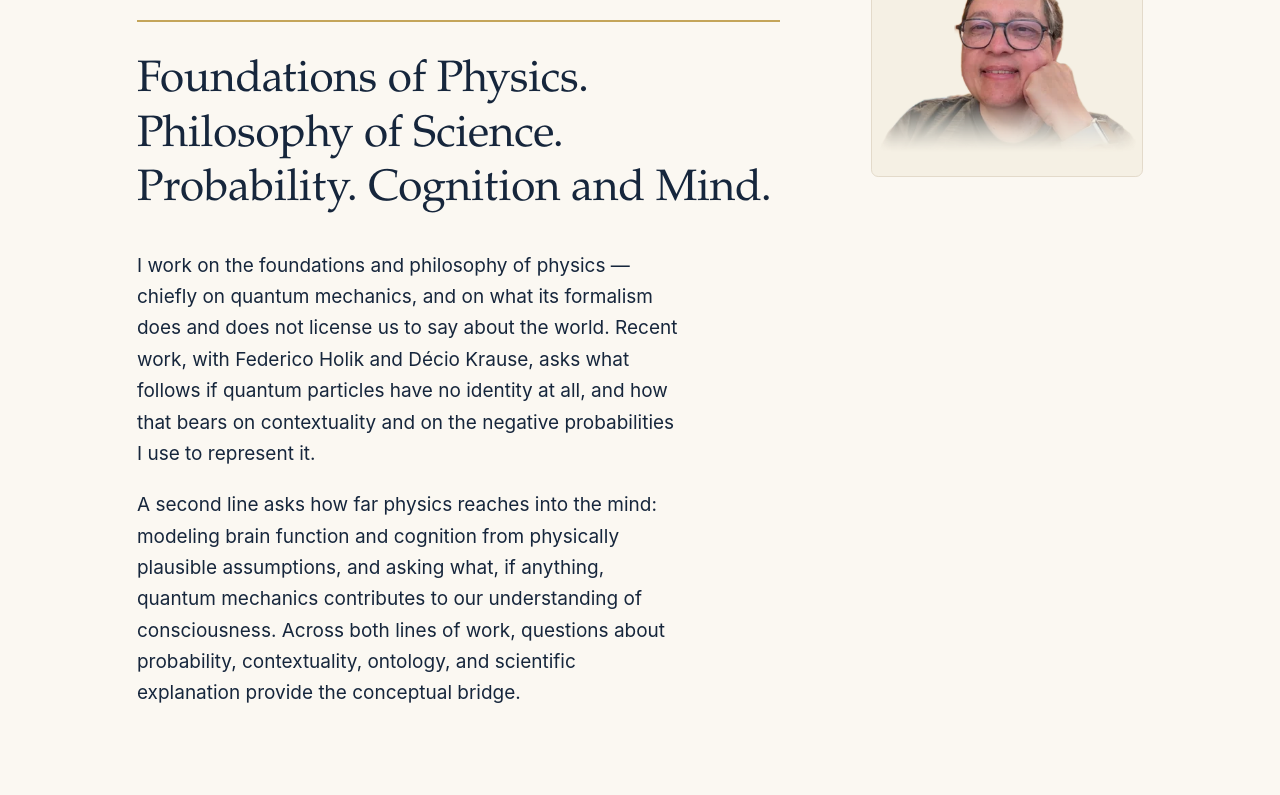
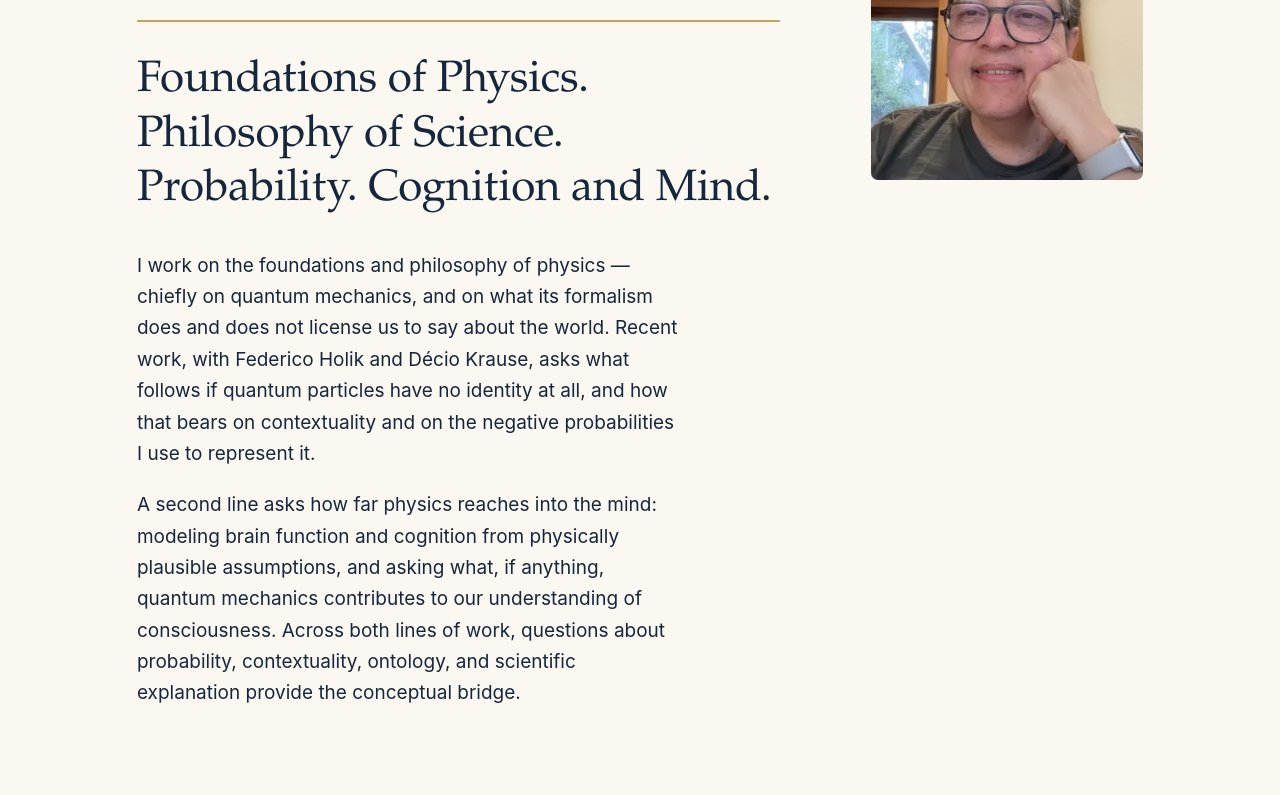
Before and after one commit to jacaciodebarros/jacaciodebarros.github.io, a plain HTML site: page index.html in a window 1280 px wide. Shown: the part 256-1051 px from the top of the page. Drawn offline with Linux system fonts and the light colour scheme.

Commit message:
Replace cut-out portrait with original-photo presentation
Co-Authored-By: Claude Opus 5 <noreply@anthropic.com>

```diff
--- a/assets/css/site.css
+++ b/assets/css/site.css
@@ -372,16 +372,13 @@ a:hover {
   margin-top: var(--space-sm);
 }
 
-/* Portrait: deliberately small and second in the visual order. On narrow
-   screens it drops below the text rather than sitting above it. */
+/* Portrait: an ordinary photograph, deliberately small and second in the visual
+   order. On narrow screens it drops below the text rather than sitting above it.
+   No panel, no border, no shadow — the photograph carries its own edges, and the
+   square keeps it from crowding the biography at any width. */
 .portrait {
   max-width: 13rem;
   margin: 0;
-  padding: 0.75rem 0.75rem 0.55rem;
-  overflow: hidden;
-  background: var(--cream-alt);
-  border: 1px solid var(--rule);
-  border-radius: 0.45rem;
 }
 
 /* From tablet up the grid column sets the size. */
@@ -392,10 +389,11 @@ a:hover {
 }
 
 .portrait img {
+  display: block;
   width: 100%;
-  background: transparent;
-  transform: scale(1.05);
-  transform-origin: center bottom;
+  height: auto;
+  aspect-ratio: 1 / 1;
+  border-radius: 0.45rem;
 }
 
 /* Entry points to the main sections. Hairline rules, not cards. */
--- a/index.html
+++ b/index.html
@@ -6,14 +6,14 @@
 <meta content="width=device-width, initial-scale=1" name="viewport"/>
 <title>J. Acacio de Barros — Professor of Philosophy, San Francisco State University</title>
 <meta content="J. Acacio de Barros, Professor of Philosophy at San Francisco State University. Foundations and philosophy of physics, probability and contextuality, mind and brain." name="description"/>
-<link href="https://jacaciodebarros.github.io/" rel="canonical"/><meta content="website" property="og:type"/><meta content="J. Acacio de Barros" property="og:site_name"/><meta content="J. Acacio de Barros — Professor of Philosophy, San Francisco State University" property="og:title"/><meta content="J. Acacio de Barros, Professor of Philosophy at San Francisco State University. Foundations and philosophy of physics, probability and contextuality, mind and brain." property="og:description"/><meta content="https://jacaciodebarros.github.io/" property="og:url"/><meta content="https://jacaciodebarros.github.io/assets/images/portrait-acacio-de-barros-760.webp" property="og:image"/><meta content="Portrait of J. Acacio de Barros" property="og:image:alt"/><meta content="summary" name="twitter:card"/><meta content="J. Acacio de Barros — Professor of Philosophy, San Francisco State University" name="twitter:title"/><meta content="J. Acacio de Barros, Professor of Philosophy at San Francisco State University. Foundations and philosophy of physics, probability and contextuality, mind and brain." name="twitter:description"/><meta content="https://jacaciodebarros.github.io/assets/images/portrait-acacio-de-barros-760.webp" name="twitter:image"/><link href="/assets/css/site.css" rel="stylesheet"/>
+<link href="https://jacaciodebarros.github.io/" rel="canonical"/><meta content="website" property="og:type"/><meta content="J. Acacio de Barros" property="og:site_name"/><meta content="J. Acacio de Barros — Professor of Philosophy, San Francisco State University" property="og:title"/><meta content="J. Acacio de Barros, Professor of Philosophy at San Francisco State University. Foundations and philosophy of physics, probability and contextuality, mind and brain." property="og:description"/><meta content="https://jacaciodebarros.github.io/" property="og:url"/><meta content="https://jacaciodebarros.github.io/assets/images/social-card-acacio-de-barros-1200x630.jpg" property="og:image"/><meta content="1200" property="og:image:width"/><meta content="630" property="og:image:height"/><meta content="Portrait of J. Acacio de Barros" property="og:image:alt"/><meta content="summary_large_image" name="twitter:card"/><meta content="J. Acacio de Barros — Professor of Philosophy, San Francisco State University" name="twitter:title"/><meta content="J. Acacio de Barros, Professor of Philosophy at San Francisco State University. Foundations and philosophy of physics, probability and contextuality, mind and brain." name="twitter:description"/><meta content="https://jacaciodebarros.github.io/assets/images/social-card-acacio-de-barros-1200x630.jpg" name="twitter:image"/><link href="/assets/css/site.css" rel="stylesheet"/>
 <script type="application/ld+json">{
   "@context": "https://schema.org",
   "@type": "Person",
   "name": "J. Acacio de Barros",
   "alternateName": "José Acácio de Barros",
   "url": "https://jacaciodebarros.github.io/",
-  "image": "https://jacaciodebarros.github.io/assets/images/portrait-acacio-de-barros-760.webp",
+  "image": "https://jacaciodebarros.github.io/assets/images/portrait-acacio-de-barros-photo-960.jpg",
   "jobTitle": "Professor of Philosophy",
   "affiliation": {
     "@type": "CollegeOrUniversity",
@@ -73,9 +73,12 @@
 </div>
 <figure class="portrait">
 <picture>
-<source sizes="(min-width: 64rem) 17rem, 13rem" srcset="/assets/images/portrait-acacio-de-barros-380.webp 380w,
-                    /assets/images/portrait-acacio-de-barros-760.webp 760w" type="image/webp"/>
-<img alt="J. Acacio de Barros." height="380" src="/assets/images/portrait-acacio-de-barros-380.png" width="380"/>
+<source sizes="(min-width: 64rem) 17rem, 13rem" srcset="/assets/images/portrait-acacio-de-barros-photo-320.webp 320w,
+                    /assets/images/portrait-acacio-de-barros-photo-480.webp 480w,
+                    /assets/images/portrait-acacio-de-barros-photo-640.webp 640w,
+                    /assets/images/portrait-acacio-de-barros-photo-960.webp 960w" type="image/webp"/>
+<img alt="J. Acacio de Barros." height="480" sizes="(min-width: 64rem) 17rem, 13rem" src="/assets/images/portrait-acacio-de-barros-photo-480.jpg" srcset="/assets/images/portrait-acacio-de-barros-photo-480.jpg 480w,
+                    /assets/images/portrait-acacio-de-barros-photo-960.jpg 960w" width="480"/>
 </picture>
 </figure>
 </section>
```
Also changed, not shown: about/index.html (+1 -1 lines), books/index.html (+1 -1 lines), cv/index.html (+5 -3 lines), publications/index.html (+1 -1 lines), research/index.html (+1 -1 lines), teaching/index.html (+1 -1 lines), assets/images/portrait-acacio-de-barros-380.png (deleted), assets/images/portrait-acacio-de-barros-380.webp (deleted), assets/images/portrait-acacio-de-barros-760.webp (deleted), assets/images/portrait-acacio-de-barros-photo-320.webp (added), assets/images/portrait-acacio-de-barros-photo-480.jpg (added), assets/images/portrait-acacio-de-barros-photo-480.webp (added), assets/images/portrait-acacio-de-barros-photo-640.webp (added), assets/images/portrait-acacio-de-barros-photo-960.jpg (added), 2 more files, 1 other file.
